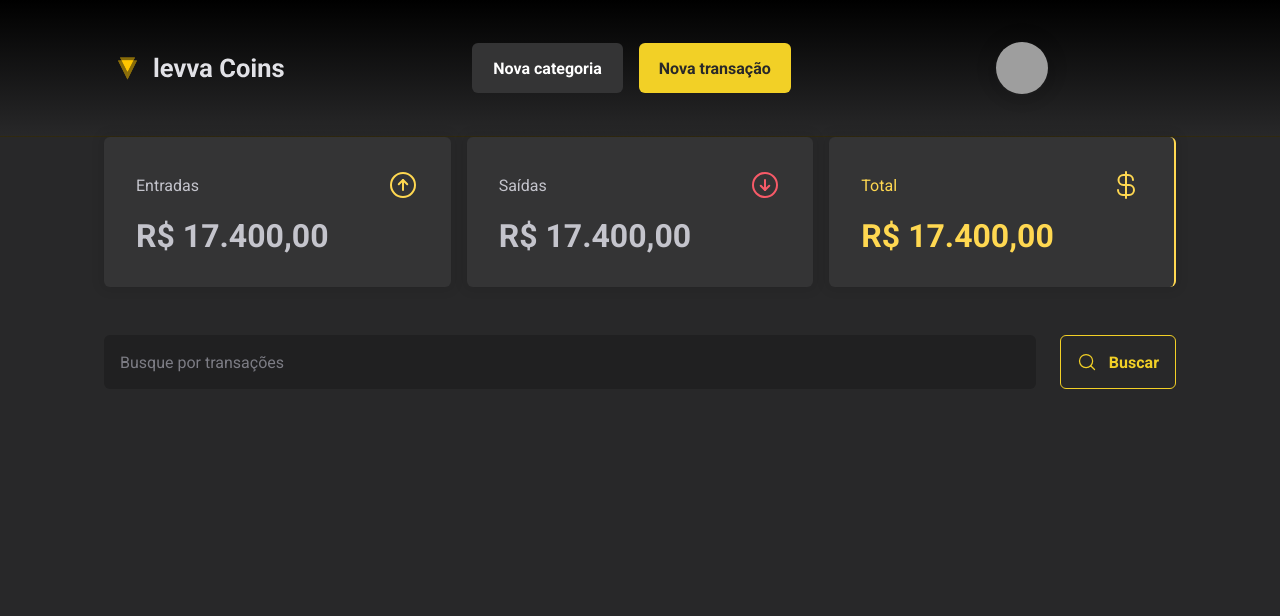
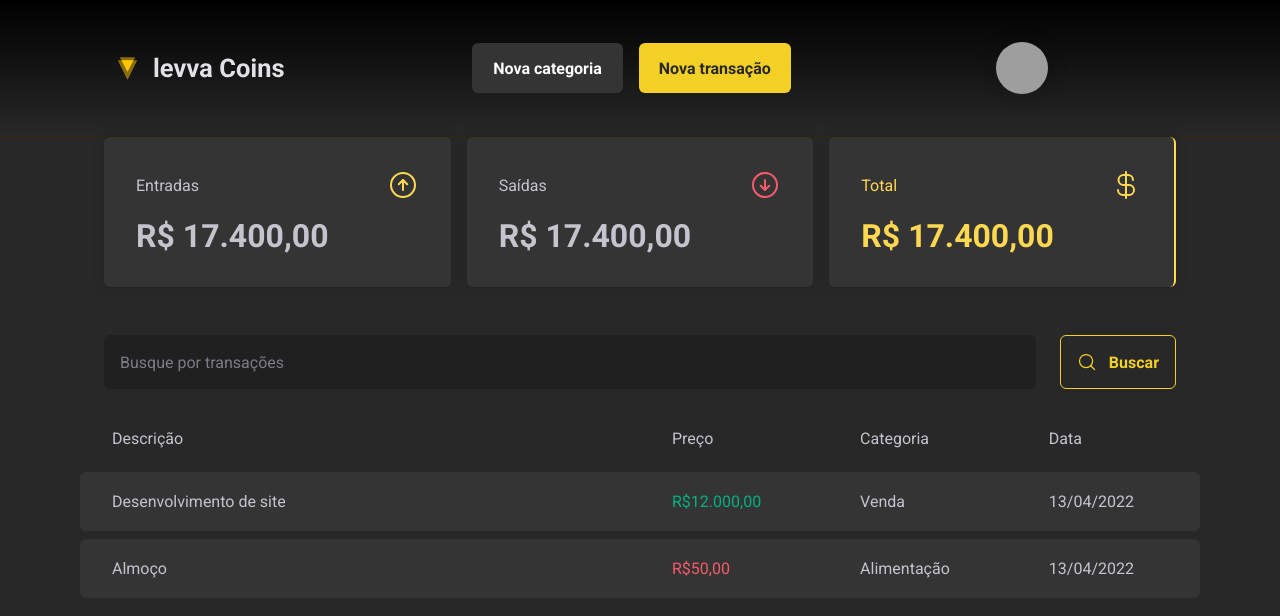
Before and after one commit to Lucas21032002/Levva-Coins-Layout, a React (Vite) app: page /home in a window 1280 px wide. Shown: the top 616 px of the page. Built offline with nearby package versions, Linux system fonts and the light colour scheme; grey boxes are pictures that could not be loaded.

Commit message:
feat: Estilização da tabela da Home page
Finalização do layout do projeto Levva Coins.

```diff
--- a/src/pages/Home/Home.tsx
+++ b/src/pages/Home/Home.tsx
@@ -1,7 +1,7 @@
 import { Header } from "../../components/Header";
 import { SearchForm } from "../../components/SearchForm/Index";
 import { Summary } from "../../components/Summary/Index";
-import { HomeWrapper } from "./style";
+import { HomeWrapper, PriceHighlight, TransactionContainer, TransactionTable } from "./style";
 
 export function Home() {
     return (
@@ -10,6 +10,35 @@
                 <Header/>
                 <Summary/>
                 <SearchForm/>
+
+                <TransactionContainer>
+                    <TransactionTable>
+                        <thead>
+                            <td>Descrição</td>
+                            <td>Preço</td>
+                            <td>Categoria</td>
+                            <td>Data</td>
+                        </thead>
+                        <tbody>
+                            <tr> {/* Table row, linha da tabela */}
+                                <td width="50%">Desenvolvimento de site</td> {/* coluna da tabela */}
+                                <td>
+                                    <PriceHighlight variant="income">R$12.000,00</PriceHighlight>
+                                </td>
+                                <td>Venda</td>
+                                <td>13/04/2022</td>
+                            </tr>
+                            <tr>
+                                <td width="50%">Almoço</td>
+                                <td>
+                                    <PriceHighlight variant="outcome">R$50,00</PriceHighlight>
+                                </td>
+                                <td>Alimentação</td>
+                                <td>13/04/2022</td>
+                            </tr>
+                        </tbody>
+                    </TransactionTable>
+                </TransactionContainer>
             </HomeWrapper>
         </>
     )
--- a/src/pages/Home/style.ts
+++ b/src/pages/Home/style.ts
@@ -4,3 +4,53 @@
     display: grid;
     grid-template-columns: 1fr 77em 1fr;
 `
+
+export const TransactionContainer = styled.main`
+    grid-column: 2 / 3;
+
+    width: 100%;
+    max-width: 1120px;
+    margin: 1rem auto 0;
+    paddign: 1.5rem
+`;
+
+export const TransactionTable = styled.table`
+    width: 100%;
+    border-collapse: separate;
+    border-spacing: 0 0.5rem;
+
+    td {
+
+
+        &:first-child {
+            border-top-left-radius: 6px;
+            border-bottom-left-radius: 6px;
+        }
+
+        &:last-child {
+            border-top-right-radius: 6px;
+            border-bottom-right-radius: 6px;
+        }
+    }
+
+    thead {
+        td {
+            padding: 1rem 2rem;
+        }
+    }
+
+    tbody {
+        td {
+            padding: 1.25rem 2rem;
+            background: ${(props) => props.theme["gray-500"]};
+        }
+    }
+`;
+
+interface PriceHighlightProps {
+    variant: "income" | "outcome";
+}
+
+export const PriceHighlight = styled.span<PriceHighlightProps>`
+    color: ${(props) => props.variant === "income" ? props.theme["gren-500"] : props.theme["red-500"]};
+`;
```
